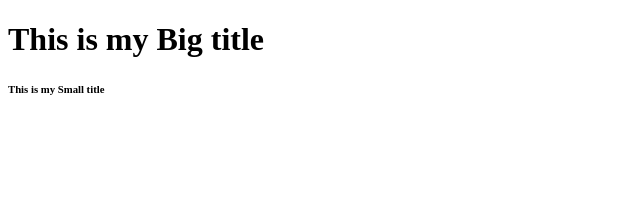
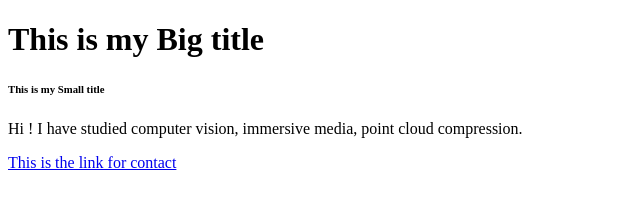
Before and after one commit to Jang-Tae-Young/kakao_clone, a plain HTML site: page index.html in a window 1280 px wide. Shown: the whole page, without its empty margins (0-640 px from the left). Drawn offline with Linux system fonts and the light colour scheme.

Commit message:
Update index.html

```diff
--- a/index.html
+++ b/index.html
@@ -5,10 +5,13 @@
         <meta name="author" content="Mul-Bak-Sa">
         <meta name="description" content="Welcome to my kakao clone">
         <title>This is my title</title>
+        <link href="styles.css" rel="stylesheet">
     </haed>
 
     <body>
         <h1>This is my Big title</h1>
         <h6>This is my Small title</h6>
+        <p>Hi ! I have studied computer vision, immersive media, point cloud compression.</p>
+        <a href="contact.html">This is the link for contact</a>
     </body>
 </html>
```
